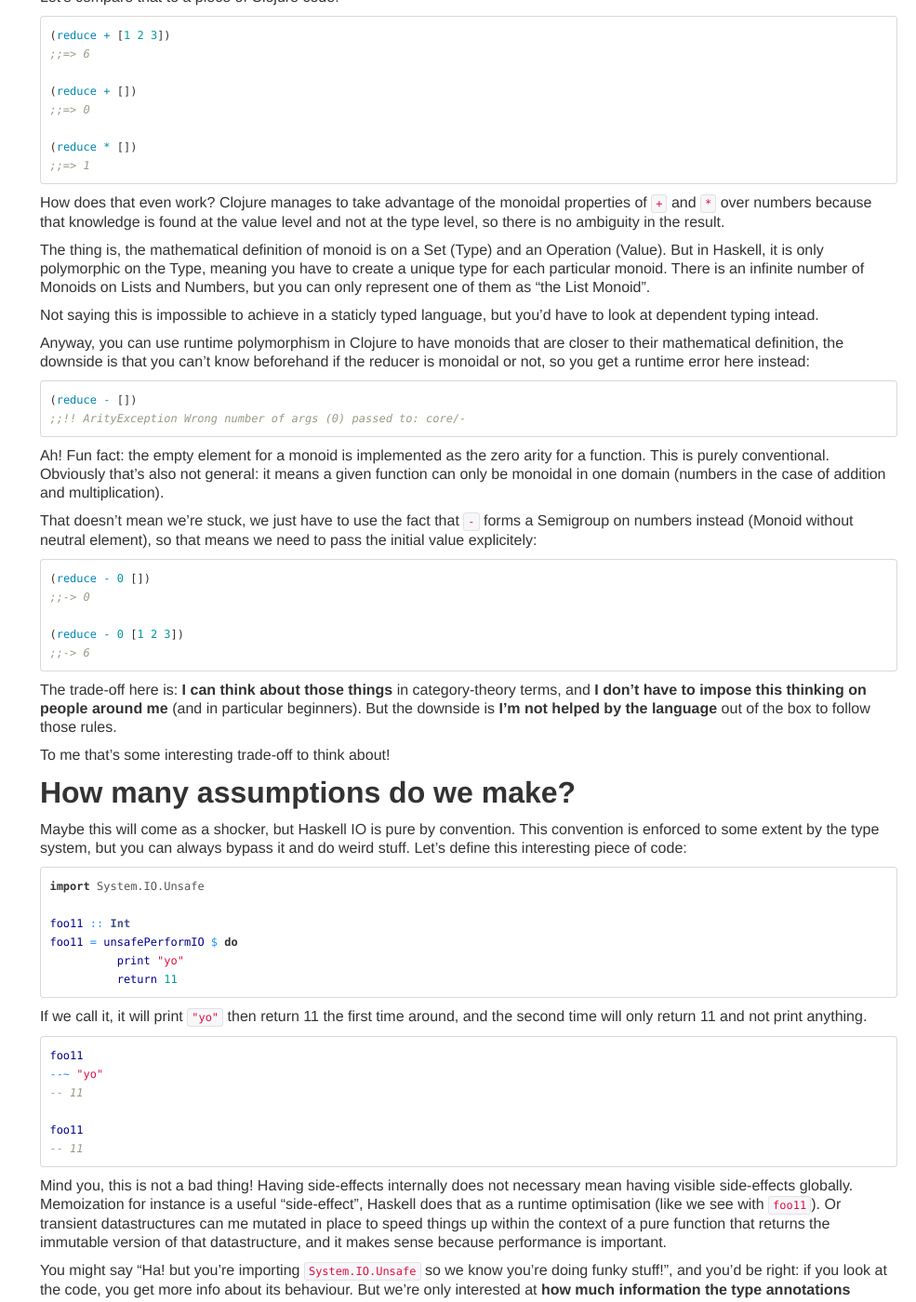
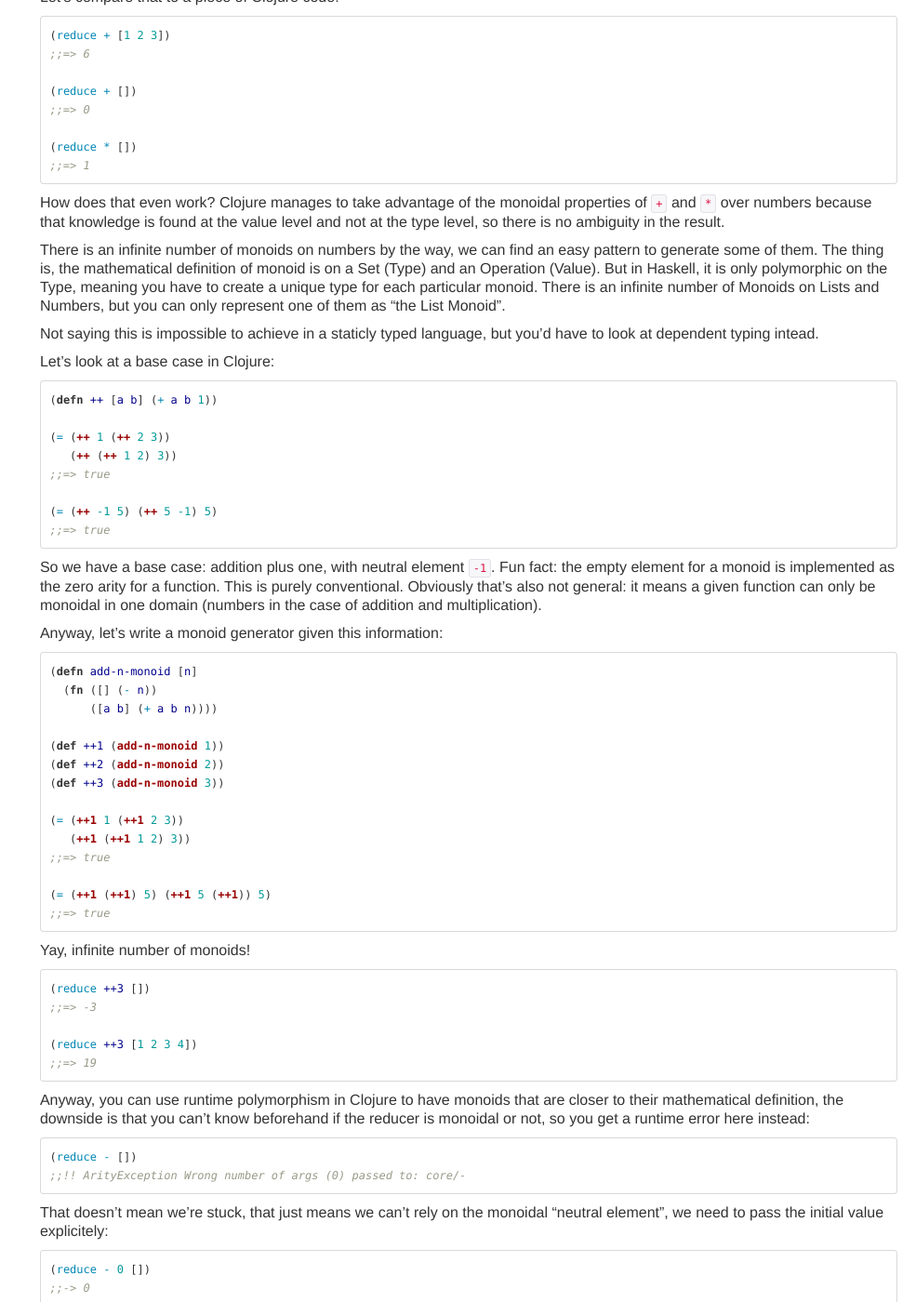
Before and after one commit to ReifyAB/reify.se, a Jekyll site: the page built from _posts/programming/2017-10-29-on-types-and-intent.md, in a window 1280 px wide and 1400 px high, scrolled down 2808 px. Shown: the whole window at 93% size, without its empty margins (295-1280 px from the left). Built offline with Jekyll 4.4.1, drawn with Linux system fonts in a browser that asks for light colours; comment, search, counter and statistics services are not loaded.

Commit message:
Refined monoid

````diff
--- a/_posts/programming/2017-10-29-on-types-and-intent.md
+++ b/_posts/programming/2017-10-29-on-types-and-intent.md
@@ -200,6 +200,8 @@ monoidal properties of `+` and `*` over numbers because that knowledge
 is found at the value level and not at the type level, so there is no
 ambiguity in the result.
 
+There is an infinite number of monoids on numbers by the way, we can
+find an easy pattern to generate some of them.
 The thing is, the mathematical definition of monoid is on a Set (Type)
 and an Operation (Value). But in Haskell, it is only polymorphic on
 the Type, meaning you have to create a unique type for each particular
@@ -208,6 +210,55 @@ but you can only represent one of them as "the List Monoid".
 
 Not saying this is impossible to achieve in a staticly typed language,
 but you'd have to look at dependent typing intead.
+
+Let's look at a base case in Clojure:
+
+```clojure
+(defn ++ [a b] (+ a b 1))
+
+(= (++ 1 (++ 2 3))
+   (++ (++ 1 2) 3))
+;;=> true
+
+(= (++ -1 5) (++ 5 -1) 5)
+;;=> true
+```
+
+So we have a base case: addition plus one, with neutral element
+`-1`. Fun fact: the empty element for a monoid is implemented as the
+zero arity for a function. This is purely conventional. Obviously
+that's also not general: it means a given function can only be
+monoidal in one domain (numbers in the case of addition and
+multiplication).
+
+Anyway, let's write a monoid generator given this information:
+
+```clojure
+(defn add-n-monoid [n]
+  (fn ([] (- n))
+      ([a b] (+ a b n))))
+
+(def ++1 (add-n-monoid 1))
+(def ++2 (add-n-monoid 2))
+(def ++3 (add-n-monoid 3))
+
+(= (++1 1 (++1 2 3))
+   (++1 (++1 1 2) 3))
+;;=> true
+
+(= (++1 (++1) 5) (++1 5 (++1)) 5)
+;;=> true
+```
+
+Yay, infinite number of monoids!
+
+```clojure
+(reduce ++3 [])
+;;=> -3
+
+(reduce ++3 [1 2 3 4])
+;;=> 19
+```
 
 Anyway, you can use runtime polymorphism in Clojure to have monoids
 that are closer to their mathematical definition, the downside is that
@@ -219,15 +270,9 @@ get a runtime error here instead:
 ;;!! ArityException Wrong number of args (0) passed to: core/-
 ```
 
-Ah! Fun fact: the empty element for a monoid is implemented as the
-zero arity for a function. This is purely conventional. Obviously
-that's also not general: it means a given function can only be
-monoidal in one domain (numbers in the case of addition and
-multiplication).
-
-That doesn't mean we're stuck, we just have to use the fact that `-`
-forms a Semigroup on numbers instead (Monoid without neutral element),
-so that means we need to pass the initial value explicitely:
+That doesn't mean we're stuck, that just means we can't rely on the
+monoidal "neutral element", we need to pass the initial value
+explicitely:
 
 ```clojure
 (reduce - 0 [])
````
